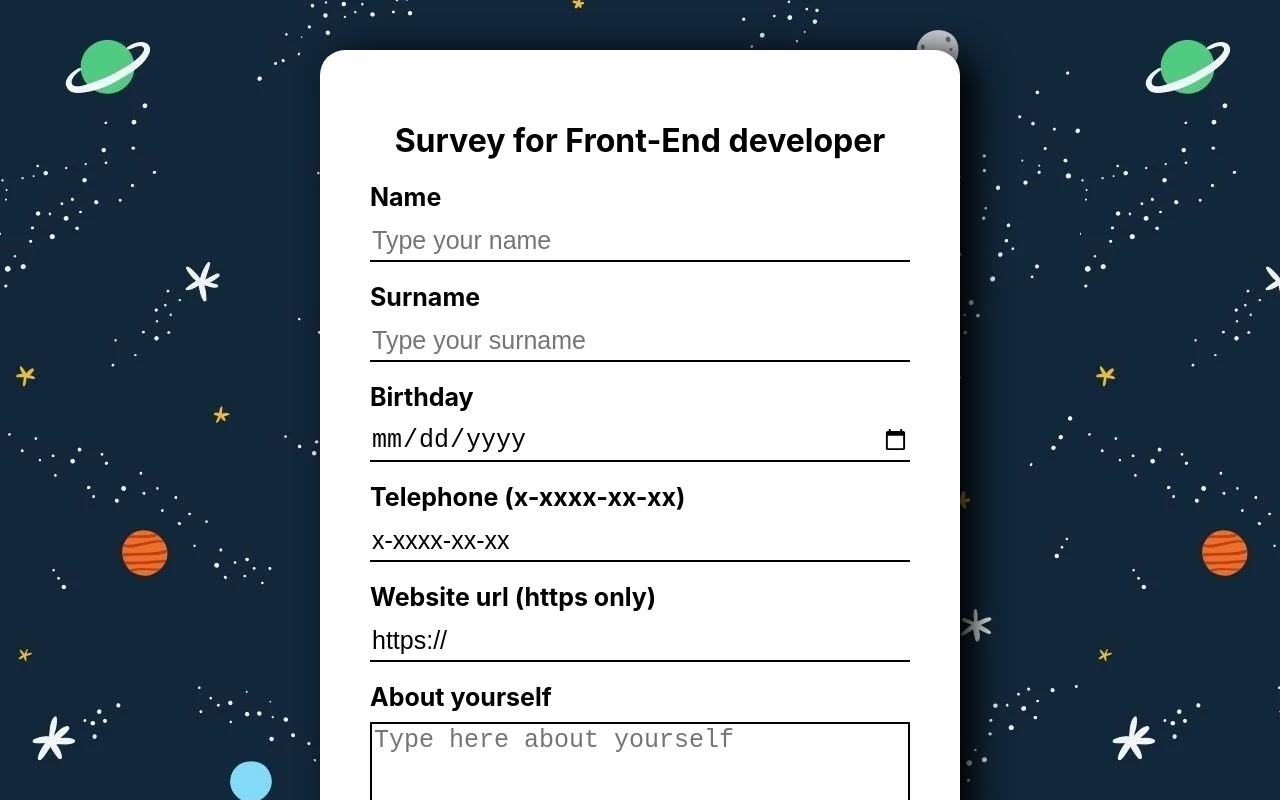
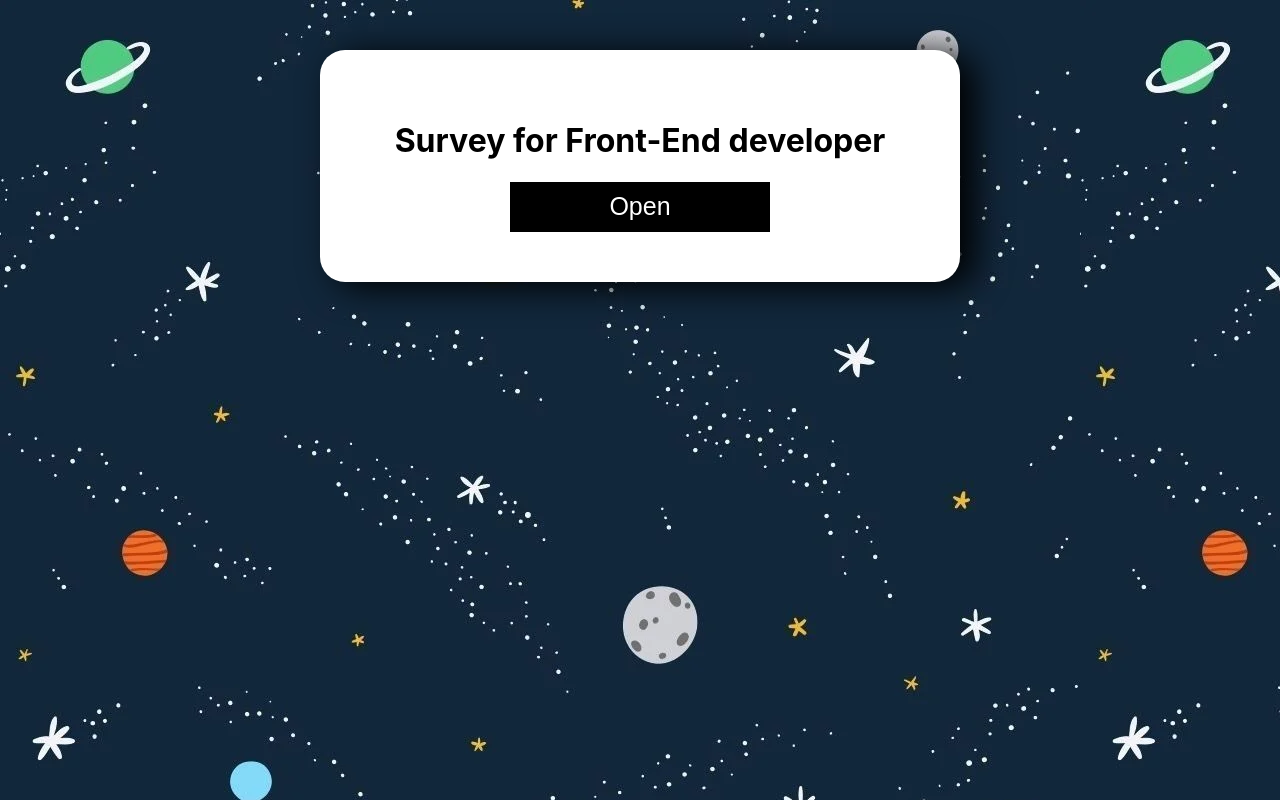
Before and after one commit to Skycader/react-survey, a React (Create React App) app: page / in a window 1280 px wide. Shown: the top 800 px of the page. Built offline with nearby package versions, Linux system fonts and the light colour scheme.

Commit message:
Added routing and fixed bug

```diff
--- a/package.json
+++ b/package.json
@@ -9,6 +9,7 @@
     "@testing-library/user-event": "^13.5.0",
     "react": "^18.2.0",
     "react-dom": "^18.2.0",
+    "react-router-dom": "^6.4.1",
     "react-scripts": "5.0.1",
     "web-vitals": "^2.1.4"
   },
--- a/src/App.jsx
+++ b/src/App.jsx
@@ -1,15 +1,22 @@
 import React from "react";
+import { BrowserRouter, Routes, Route } from 'react-router-dom'
+import Home from './components/Home/Home'
 import Root from "./components/Root/Root.jsx";
 import Form from "./components/Form/Form.jsx";
 import Survey from "./components/Survey/Survey.jsx";
 import { useState } from 'react'
 const App = () => {
-  const [showForm,setShowForm] = useState(true)
   const [survey,setSurvey] = useState({})
   return (
     <Root>
-      {showForm&&(<Form setSurvey={setSurvey} setShowForm={setShowForm}></Form>)}
-      {!showForm&&<Survey survey={survey}></Survey>}
+        <BrowserRouter>
+        <Routes>
+          <Route path="/" element={<Home/>}></Route>
+          <Route path="/form" element={<Form setSurvey={setSurvey}></Form>}/>
+          <Route path="/survey" element={<Survey survey={survey}></Survey>}/>
+          <Route path="*" element={<h1>Not found</h1>}/>
+        </Routes>
+        </BrowserRouter>
     </Root>
   );
 };
--- a/src/components/Form/Form.jsx
+++ b/src/components/Form/Form.jsx
@@ -2,9 +2,12 @@ import Input from "../input/Input";
 import Textarea from "../Textarea/Textarea";
 import Style from "./Form.module.css";
 import reducer from "../../hooks/reducer";
-import { useReducer } from "react";
+import { Link, useNavigate } from 'react-router-dom'
+import { useReducer, useCallback } from "react";
 
 const Form = (props) => {
+  const navigate = useNavigate();
+
   let survey = {
     "Name": "",
     "Surname": "",
@@ -21,13 +24,14 @@ const Form = (props) => {
 
   const submit = (e) => {
     props.setSurvey(state)
-    props.setShowForm(false)
     e.preventDefault();
+    navigate('/survey', {replace: true})
   };
 
   const abort = (e) => {
     e.preventDefault();
     dispatch({ type: "abort" });
+    navigate('/', {replace: true})
   };
 
   return (
--- /dev/null
+++ b/src/components/Home/Home.jsx
@@ -0,0 +1,17 @@
+
+import Style from "./Home.module.css";
+import { Link, useNavigate } from 'react-router-dom'
+const Home = (props) => {
+  const navigate = useNavigate();
+  return (
+    <form className={Style.form}>
+      <center>
+        <h1>Survey for Front-End developer</h1>
+        <button className={Style.button} onClick={(e)=>navigate('/form', {replace: true})}>Open</button>
+      </center>
+
+    </form>
+  );
+};
+
+export default Home;
--- /dev/null
+++ b/src/components/Home/Home.module.css
@@ -0,0 +1,22 @@
+.form {
+   box-shadow: 15px 5px 35px black;
+   background: rgb(255, 255, 255);
+   margin: 50px;
+   padding: 50px;
+   border-radius: 25px;
+   width: 50%;
+   min-width: 390px;
+}
+.button {
+   width: calc(50% - 10px);
+   text-decoration: none;
+   height: 50px;
+   border: none;
+   font-size: 25px;
+   color: white;
+   background: rgb(0, 0, 0);
+}
+
+.button:hover {
+   cursor: pointer;
+}
--- a/src/components/input/Input.jsx
+++ b/src/components/input/Input.jsx
@@ -1,14 +1,24 @@
 import React from "react";
 import Style from "./Input.module.css";
 
-import mask from '../../Functions/Mask'
+import mask from "../../Functions/Mask";
 const Input = (props) => {
+  let placeholder = `Type your ${props.name.toLowerCase()}`;
 
 
-  let placeholder = `Type your ${props.name.toLowerCase()}`;
-  let pattern =
-    props.type === "tel" ? "[0-9]{1}-[0-9]{4}-[0-9]{2}-[0-9]{2}" : "*";
-  pattern = props.type === "url" ? "(https)?://(\\S+).(\\S+)" : "*";
+  const definePattern = (type) => {
+    switch (type) {
+      case "tel":
+        return "[0-9]{1}-[0-9]{4}-[0-9]{2}-[0-9]{2}";
+      case "url":
+        return "(https)?://(\\S+).(\\S+)";
+      default:
+        return "*";
+    }
+  };
+
+  let pattern = definePattern(props.type)
+
   return (
     <>
       <label className={Style.label}>{props.name}</label>
```
Also changed, not shown: 1 other file (tests, documents, lock files or other folders).
